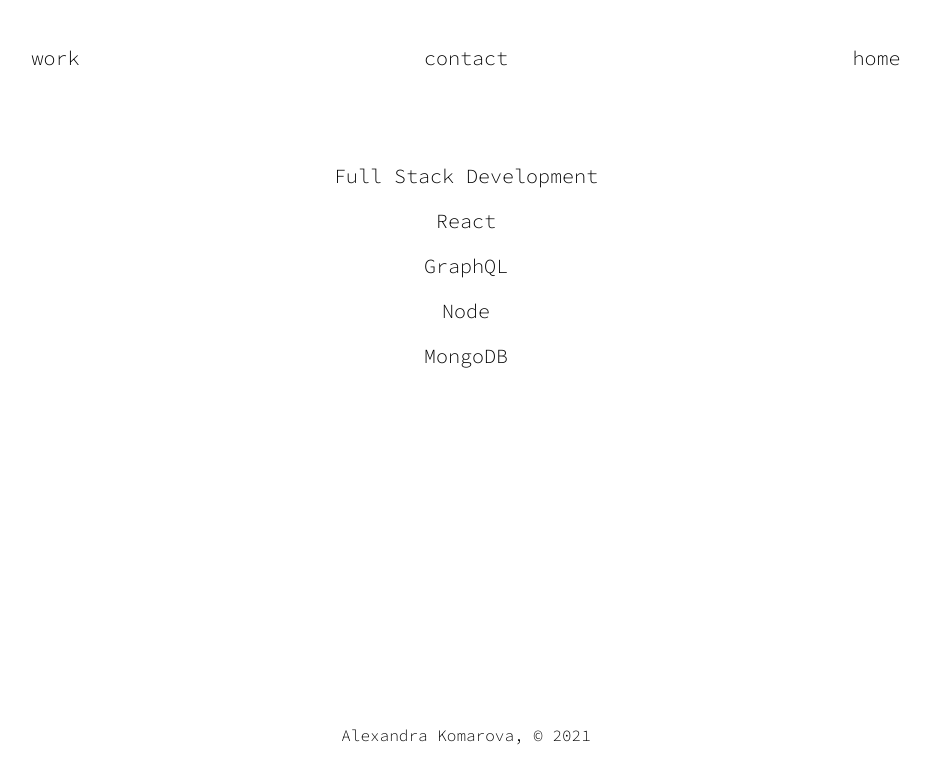
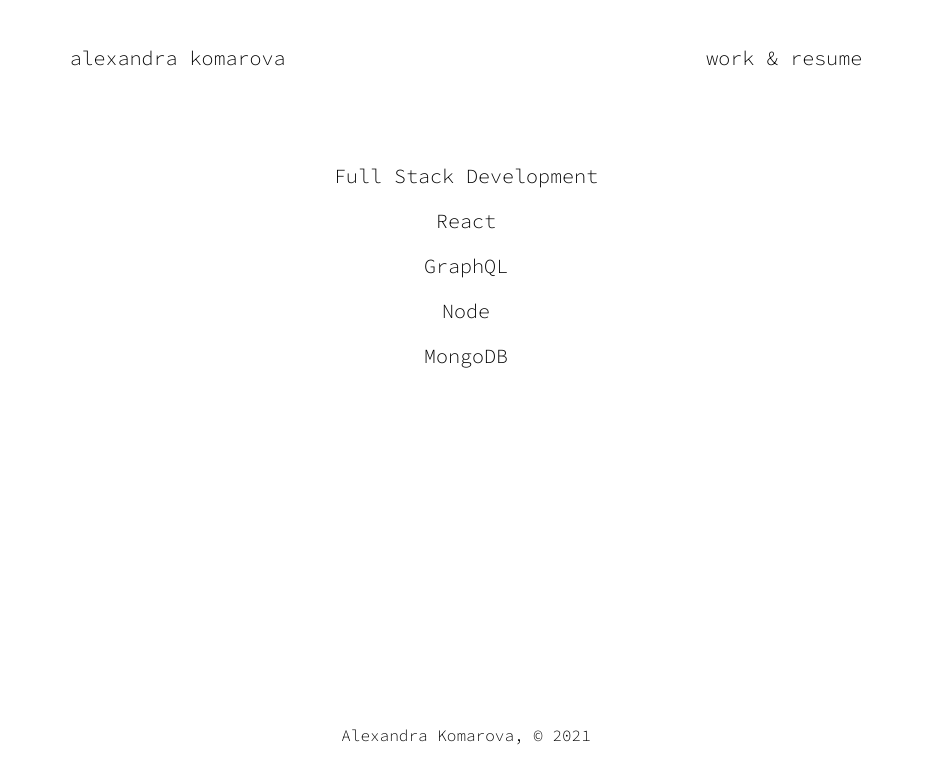
Before and after one commit to AlexandraKomarova/portfolio, a Gatsby site: page / in a window 1280 px wide. Shown: the whole page, without its empty margins (174-1104 px from the left). Built offline with nearby package versions, Linux system fonts and the light colour scheme; Gatsby itself is replaced by a stand-in of ours.

Commit message:
updated nav

```diff
--- a/package.json
+++ b/package.json
@@ -6,7 +6,7 @@
   "license": "0BSD",
   "scripts": {
     "build": "gatsby build",
-    "develop": "gatsby develop -H 192.168.2.194 -p 8000",
+    "develop": "gatsby develop -H 0.0.0.0",
     "format": "prettier --write \"**/*.{js,jsx,ts,tsx,json,md}\"",
     "start": "npm run develop",
     "serve": "gatsby serve",
--- a/src/components/Nav.js
+++ b/src/components/Nav.js
@@ -6,13 +6,10 @@ const Nav = () => {
   return (
     <nav>
       <p>
-        <Link activeClassName={navStyles.activeNavItem} to='/work'>work</Link>
+        <Link activeClassName={navStyles.activeNavItem} to='/'>alexandra komarova</Link>
       </p>
       <p>
-        <Link activeClassName={navStyles.activeNavItem} to='/contact'>contact</Link>
-      </p>
-      <p>
-        <Link activeClassName={navStyles.activeNavItem} to='/'>home</Link>
+        <Link activeClassName={navStyles.activeNavItem} to='/work'>work & resume</Link>
       </p>
     </nav>
   )
```
